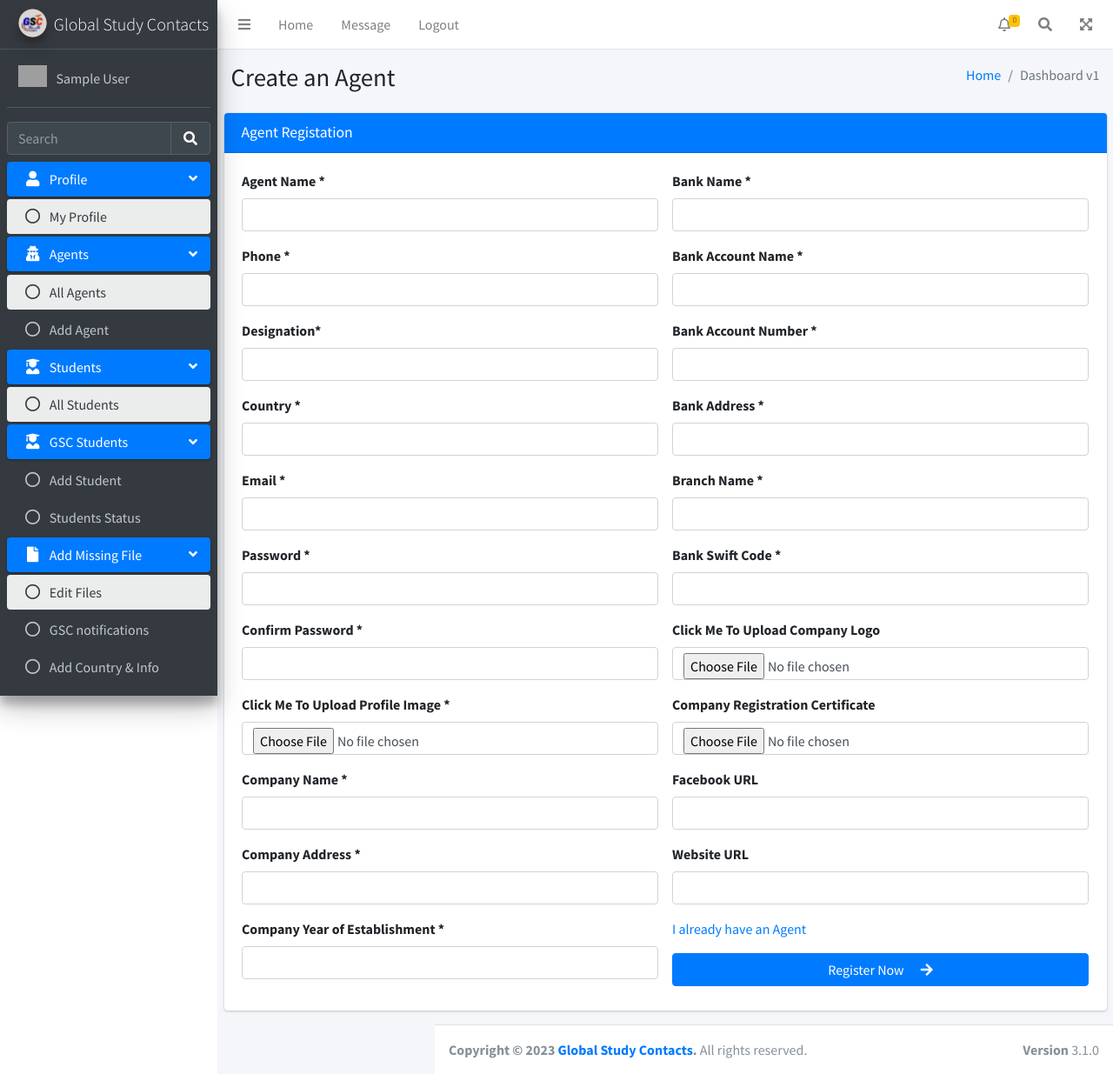
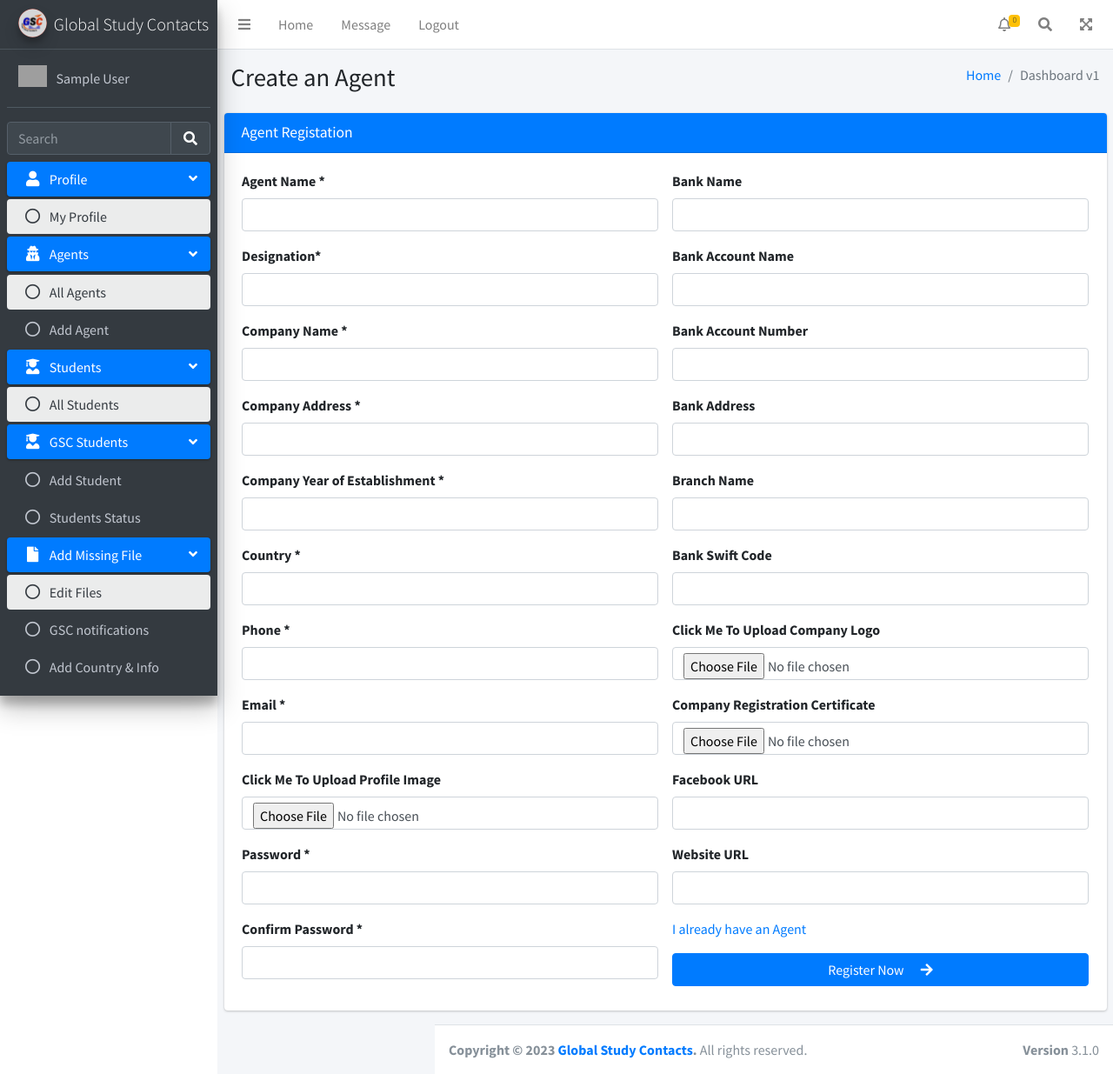
Before and after one commit to bilash0283/Protal_GSC, a PHP site: page /create_agent.php in a window 1280 px wide. Shown: the whole page at 87% size. Run offline with PHP 8.4, Linux system fonts and the light colour scheme; the visitor is signed in with stand-in values (Sample User, id 1); data that the repository does not hold is empty; some libraries are stand-ins or nearby versions; grey boxes are pictures that could not be loaded.

Commit message:
new change on design in create agent page

```diff
--- a/create_agent.php
+++ b/create_agent.php
@@ -63,21 +63,36 @@ if ($_SESSION['role'] == 1) { ?>
                                 <input type="text" name="agent_name" id="inputName" class="form-control" required>
                             </div>
                             <div class="form-group">
-                                    <label for="inputName"> Phone *</label>
-                                    <input type="text" name="phone" id="inputName" class="form-control" required>
+                                <label for="inputProjectLeader">Designation*</label>
+                                <input type="text" name="designation" id="inputProjectLeader" class="form-control" required>
                             </div>
                             <div class="form-group">
-                                    <label for="inputProjectLeader">Designation*</label>
-                                    <input type="text" name="designation" id="inputProjectLeader" class="form-control"
-                                        required>
+                                <label for="inputClientCompany"> Company Name *</label>
+                                <input type="text" name="company_name" id="inputClientCompany" class="form-control" required>
+                            </div>
+                            <div class="form-group">
+                                <label for="inputProjectLeader">Company Address *</label>
+                                <input type="text" name="company_address" id="inputProjectLeader" class="form-control" required>
+                            </div>
+                            <div class="form-group">
+                                <label for="inputClientCompany">Company Year of Establishment *</label>
+                                <input type="text" name="company_year" id="inputClientCompany" class="form-control" required>
                             </div>
                             <div class="form-group">
                                 <label for="inputProjectLeader">Country *</label>
                                 <input type="text" name="country" id="inputProjectLeader" class="form-control" required>
                             </div>
                             <div class="form-group">
+                                <label for="inputName"> Phone *</label>
+                                <input type="text" name="phone" id="inputName" class="form-control" required>
+                            </div>
+                            <div class="form-group">
                                 <label for="inputName">Email *</label>
                                 <input type="email" name="email" id="inputName" class="form-control" required>
+                            </div>
+                            <div class="form-group">
+                                <label class="input-group" for="inputGroupFile01">Click Me To Upload Profile Image </label>
+                                <input type="file" class="form-control" name="profile_image" id="inputGroupFile01">
                             </div>
                             <div class="form-group">
                                 <label for="inputName">Password *</label>
@@ -85,77 +100,50 @@ if ($_SESSION['role'] == 1) { ?>
                             </div>
                             <div class="form-group">
                                 <label for="inputName">Confirm Password *</label>
-                                    <input type="password" name="confirm_password" id="inputName" class="form-control"
-                                        required>
-                                </div>
-                                <div class="form-group">
-                                    <label class="input-group" for="inputGroupFile01">Click Me To Upload Profile
-                                        Image *</label>
-                                    <input type="file" class="form-control" name="profile_image"
-                                        id="inputGroupFile01" required>
-                                </div>
-                                <div class="form-group">
-                                    <label for="inputClientCompany"> Company Name *</label>
-                                    <input type="text" name="company_name" id="inputClientCompany" class="form-control"
-                                        required>
-                                </div>
-                                <div class="form-group">
-                                    <label for="inputProjectLeader">Company Address *</label>
-                                    <input type="text" name="company_address" id="inputProjectLeader" class="form-control"
-                                        required>
-                                </div>
-                                <div class="form-group">
-                                    <label for="inputClientCompany">Company Year of Establishment *</label>
-                                    <input type="text" name="company_year" id="inputClientCompany" class="form-control"
-                                        required>
+                                <input type="password" name="confirm_password" id="inputName" class="form-control" required>
                             </div>
                         </div>
                         <!-- input file end(1) -->
                         <div class="col-12 col-md-6 px-2">
                             <div class="form-group">
-                                    <label for="inputName">Bank Name *</label>
-                                    <input type="text" name="bank_name" id="inputName" class="form-control" required>
+                                <label for="inputName">Bank Name </label>
+                                <input type="text" name="bank_name" id="inputName" class="form-control">
                             </div>
                             <div class="form-group">
-                                    <label for="inputName">Bank Account Name *</label>
-                                    <input type="text" name="bank_acc_name" id="inputName" class="form-control" required>
+                                <label for="inputName">Bank Account Name </label>
+                                <input type="text" name="bank_acc_name" id="inputName" class="form-control" >
                             </div>
                             <div class="form-group">
-                                    <label for="inputName">Bank Account Number *</label>
-                                    <input type="number" name="bank_acc_number" id="inputName" class="form-control"
-                                        required>
+                                <label for="inputName">Bank Account Number </label>
+                                <input type="number" name="bank_acc_number" id="inputName" class="form-control" >
                             </div>
                             <div class="form-group">
-                                    <label for="inputName">Bank Address *</label>
-                                    <input type="text" name="bank_address" id="inputName" class="form-control" required>
+                                <label for="inputName">Bank Address </label>
+                                <input type="text" name="bank_address" id="inputName" class="form-control" >
                             </div>
                             <div class="form-group">
-                                    <label for="inputName">Branch Name *</label>
-                                    <input type="text" name="branch_name" id="inputName" class="form-control" required>
+                                <label for="inputName">Branch Name </label>
+                                <input type="text" name="branch_name" id="inputName" class="form-control" >
                             </div>
                             <div class="form-group">
-                                    <label for="inputName">Bank Swift Code *</label>
-                                    <input type="text" name="swift_code" id="inputName" class="form-control" required>
+                                <label for="inputName">Bank Swift Code </label>
+                                <input type="text" name="swift_code" id="inputName" class="form-control" >
                             </div>
                             <div class="form-group">
-                                    <label class="input-group" for="company_logo_img1">Click Me To Upload Company
-                                        Logo</label>
-                                    <input type="file" class="form-control" name="company_logo_img"
-                                        id="company_logo_img1">
+                                <label class="input-group" for="company_logo_img1">Click Me To Upload Company Logo</label>
+                                <input type="file" class="form-control" name="company_logo_img" id="company_logo_img1">
                             </div>
                             <div class="form-group">
-                                    <label class="input-group" for="company_reg_certificate2">Company
-                                        Registration Certificate</label>
-                                    <input type="file" class="form-control" name="company_reg_certificate"
-                                        id="company_reg_certificate2">
+                                <label class="input-group" for="company_reg_certificate2">Company Registration Certificate</label>
+                                <input type="file" class="form-control" name="company_reg_certificate" id="company_reg_certificate2">
                             </div>
                             <div class="form-group">
                                 <label for="inputProjectLeader">Facebook URL</label>
-                                    <input type="url" name="fb_url" id="inputProjectLeader" class="form-control">
+                                <input type="url" name="fb_url" id="inputProjectLeader" class="form-control" >
                             </div>
                             <div class="form-group">
                                 <label for="inputClientCompany">Website URL</label>
-                                    <input type="url" name="website_url" id="inputClientCompany" class="form-control">
+                                <input type="url" name="website_url" id="inputClientCompany" class="form-control" >
                             </div>
                             <p class="mb-0">
                                 <a href="index.php" class="text-center">I already have an Agent</a>
```
Also changed, not shown: agent_register.php (+36 -36 lines). Lines whose indentation alone changed are shown as unchanged.
